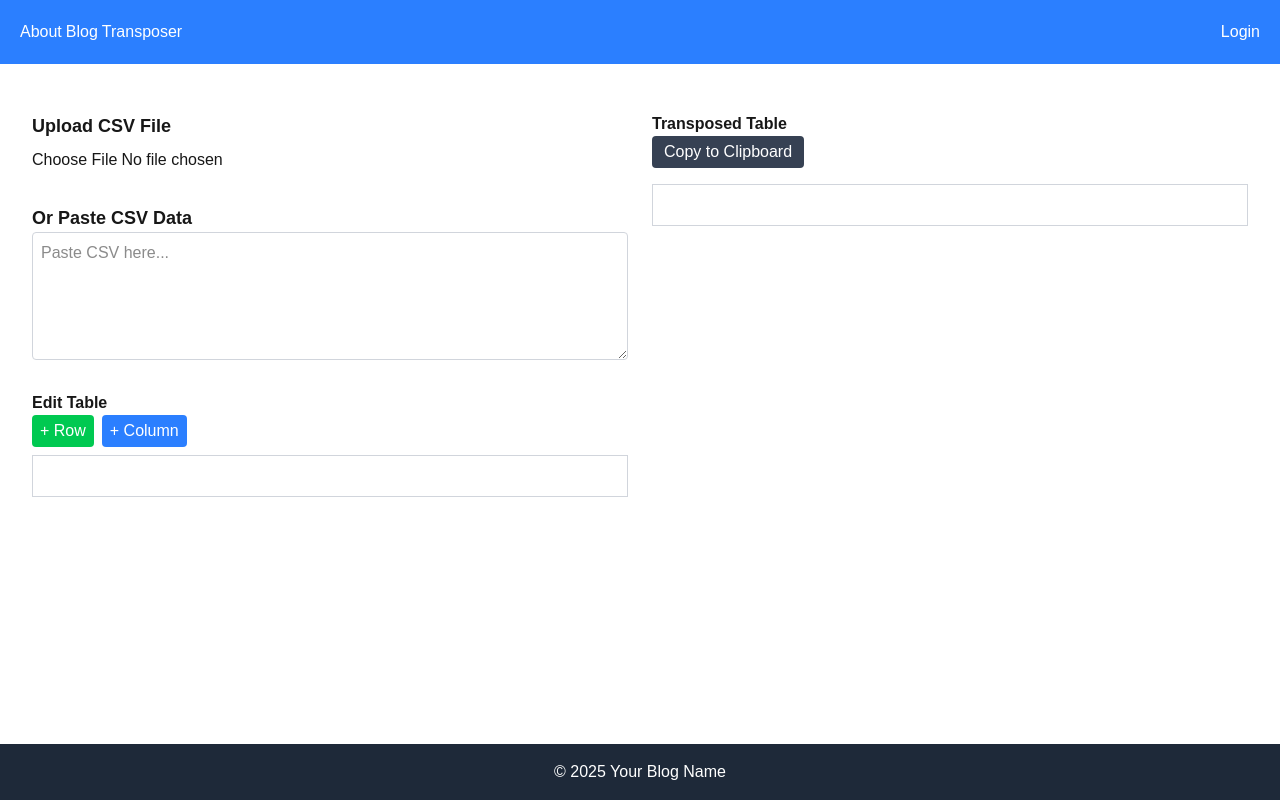
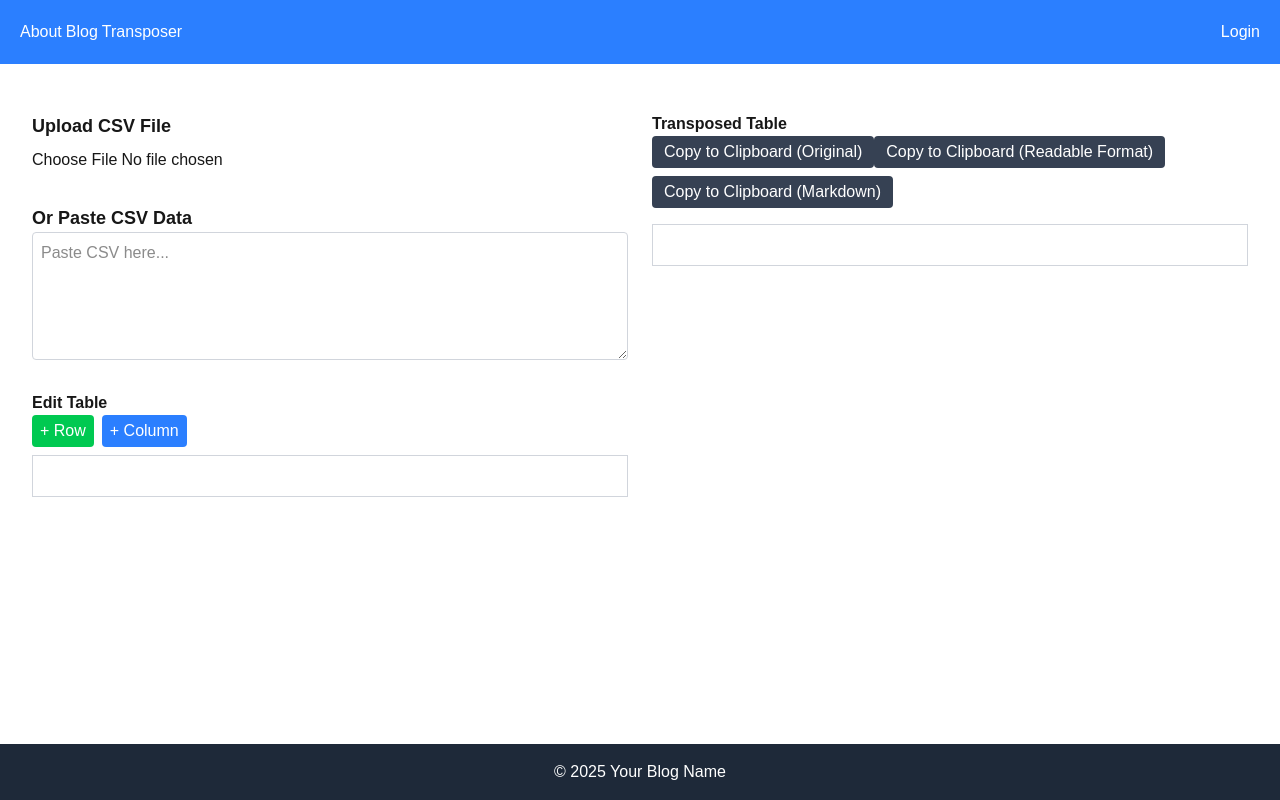
Before and after one commit to auaicn/blog-fe, a Next.js app: page /transposer in a window 1280 px wide. Built offline with nearby package versions, Linux system fonts and the light colour scheme; no server answers.

Commit message:
feat: markdown

```diff
--- a/src/app/transposer/page.tsx
+++ b/src/app/transposer/page.tsx
@@ -23,12 +23,17 @@ export default function CsvTransposer() {
   // Handle CSV Text Input
   const handleTextChange = (event: React.ChangeEvent<HTMLTextAreaElement>) => {
     const text = event.target.value;
-    const parsed = Papa.parse(text, { skipEmptyLines: true }).data as string[][];
+    const parsed = Papa.parse(text, { skipEmptyLines: true })
+      .data as string[][];
     setData(parsed);
   };
 
   // Handle Table Cell Edit
-  const handleCellChange = (rowIndex: number, colIndex: number, value: string) => {
+  const handleCellChange = (
+    rowIndex: number,
+    colIndex: number,
+    value: string
+  ) => {
     const newData = [...data];
     newData[rowIndex][colIndex] = value;
     setData(newData);
@@ -46,14 +51,106 @@ export default function CsvTransposer() {
 
   // Transpose Function
   const transpose = (matrix: string[][]): string[][] => {
-    return matrix[0]?.map((_, colIndex) => matrix.map((row) => row[colIndex])) || [];
+    return (
+      matrix[0]?.map((_, colIndex) => matrix.map((row) => row[colIndex])) || []
+    );
   };
 
-  // Copy to Clipboard
-  const copyToClipboard = () => {
-    const csv = Papa.unparse(transpose(data));
+  // Copy Transposed Table to Clipboard (Original)
+  const copyToClipboardOriginal = () => {
+    const transposed = transpose(data);
+    const csv = Papa.unparse(transposed);
     navigator.clipboard.writeText(csv);
-    alert("Transposed CSV copied to clipboard!");
+    alert("Transposed CSV copied to clipboard (Original)!");
+  };
+
+  // Copy Transposed Table to Clipboard (Readable Format with Quotes)
+  const copyToClipboardReadable = () => {
+    const transposed = transpose(data);
+    const formattedCSV = transposed
+      .map((row) => row.map((cell) => `"${cell}"`).join(", "))
+      .join("\n");
+
+    navigator.clipboard.writeText(formattedCSV);
+    alert("Transposed CSV copied to clipboard (Readable Format)!");
+  };
+  const copyToClipboardMarkdown = () => {
+    try {
+      // Log the original data to check its structure
+      console.log("Original Data:", data);
+
+      // Transpose the data
+      const transposed = transpose(data);
+
+      // Log the transposed data to check if it's correctly transposed
+      console.log("Transposed Data:", transposed);
+
+      // If transposed data is empty or undefined, show an error
+      if (!transposed || transposed.length === 0) {
+        alert("Error: Transposed data is empty or undefined.");
+        return;
+      }
+
+      // Add a custom header row
+      const customHeader = transposed[0].map((_, index) => `Row ${index}`);
+
+      customHeader[0] = "Column Name";
+
+      // Combine the custom header with the transposed data
+      const finalData = [customHeader, ...transposed];
+
+      // Calculate the maximum width for each column (now including custom header)
+      const columnWidths = finalData[0].map((_, colIndex) =>
+        Math.max(...finalData.map((row) => row[colIndex]?.length || 0))
+      );
+
+      // Generate the table header with dashes (including custom header)
+      const markdownHeader =
+        customHeader
+          .map((_, colIndex) => `| ${"".padEnd(columnWidths[colIndex], "-")} `)
+          .join("") + "|";
+
+      // Generate the rows of the table
+      const markdownTable = transposed
+        .map(
+          (row) =>
+            row
+              .map(
+                (cell, colIndex) => `| ${cell?.padEnd(columnWidths[colIndex])} `
+              )
+              .join("") + "|"
+        )
+        .join("\n");
+
+      const header = [customHeader]
+        .map(
+          (row) =>
+            row
+              .map(
+                (cell, colIndex) => `| ${cell?.padEnd(columnWidths[colIndex])} `
+              )
+              .join("") + "|"
+        )
+        .join("\n");
+
+      // Final Markdown structure
+      const finalMarkdownTable = `${header}\n${markdownHeader}\n${markdownTable}`;
+
+      // Log the final Markdown table
+      console.log("Final Markdown Table:", finalMarkdownTable);
+
+      // Copy to clipboard
+      navigator.clipboard
+        .writeText(finalMarkdownTable)
+        .then(() => {
+          alert("Transposed Table copied to clipboard as Markdown!");
+        })
+        .catch((error) => {
+          alert("Failed to copy to clipboard: " + error);
+        });
+    } catch (error) {
+      // alert("An error occurred: " + error.toString());
+    }
   };
 
   return (
@@ -61,7 +158,12 @@ export default function CsvTransposer() {
       {/* Left Side - Input Controls */}
       <div className="w-1/2">
         <h2 className="text-lg font-bold mb-2">Upload CSV File</h2>
-        <input type="file" accept=".csv" onChange={handleFileUpload} className="mb-4" />
+        <input
+          type="file"
+          accept=".csv"
+          onChange={handleFileUpload}
+          className="mb-4"
+        />
 
         <h2 className="text-lg font-bold mt-4">Or Paste CSV Data</h2>
         <textarea
@@ -71,17 +173,42 @@ export default function CsvTransposer() {
         />
 
         <h2 className="mt-4 font-bold">Edit Table</h2>
-        <button onClick={addRow} className="px-2 py-1 bg-green-500 text-white rounded mr-2">+ Row</button>
-        <button onClick={addColumn} className="px-2 py-1 bg-blue-500 text-white rounded">+ Column</button>
+        <button
+          onClick={addRow}
+          className="px-2 py-1 bg-green-500 text-white rounded mr-2"
+        >
+          + Row
+        </button>
+        <button
+          onClick={addColumn}
+          className="px-2 py-1 bg-blue-500 text-white rounded"
+        >
+          + Column
+        </button>
 
         <Table data={data} onCellChange={handleCellChange} />
       </div>
 
-      {/* Right Side - Transposed Table & Copy Button */}
+      {/* Right Side - Transposed Table & Copy Buttons */}
       <div className="w-1/2">
         <h2 className="font-bold">Transposed Table</h2>
-        <button onClick={copyToClipboard} className="px-3 py-1 bg-gray-700 text-white rounded mb-2">
-          Copy to Clipboard
+        <button
+          onClick={copyToClipboardOriginal}
+          className="px-3 py-1 bg-gray-700 text-white rounded mb-2"
+        >
+          Copy to Clipboard (Original)
+        </button>
+        <button
+          onClick={copyToClipboardReadable}
+          className="px-3 py-1 bg-gray-700 text-white rounded mb-2"
+        >
+          Copy to Clipboard (Readable Format)
+        </button>
+        <button
+          onClick={copyToClipboardMarkdown}
+          className="px-3 py-1 bg-gray-700 text-white rounded mb-2"
+        >
+          Copy to Clipboard (Markdown)
         </button>
         <Table data={transpose(data)} />
       </div>
@@ -90,7 +217,13 @@ export default function CsvTransposer() {
 }
 
 // Editable Table Component
-const Table = ({ data, onCellChange }: { data: string[][]; onCellChange?: (r: number, c: number, v: string) => void }) => (
+const Table = ({
+  data,
+  onCellChange,
+}: {
+  data: string[][];
+  onCellChange?: (r: number, c: number, v: string) => void;
+}) => (
   <table className="border-collapse border border-gray-400 w-full mt-2">
     <tbody>
       {data.map((row, rowIndex) => (
@@ -99,7 +232,10 @@ const Table = ({ data, onCellChange }: { data: string[][]; onCellChange?: (r: nu
             <td key={colIndex} className="border border-gray-300 p-2">
               <input
                 value={cell}
-                onChange={(e) => onCellChange && onCellChange(rowIndex, colIndex, e.target.value)}
+                onChange={(e) =>
+                  onCellChange &&
+                  onCellChange(rowIndex, colIndex, e.target.value)
+                }
                 className="w-full border-none focus:ring-0"
               />
             </td>
```
